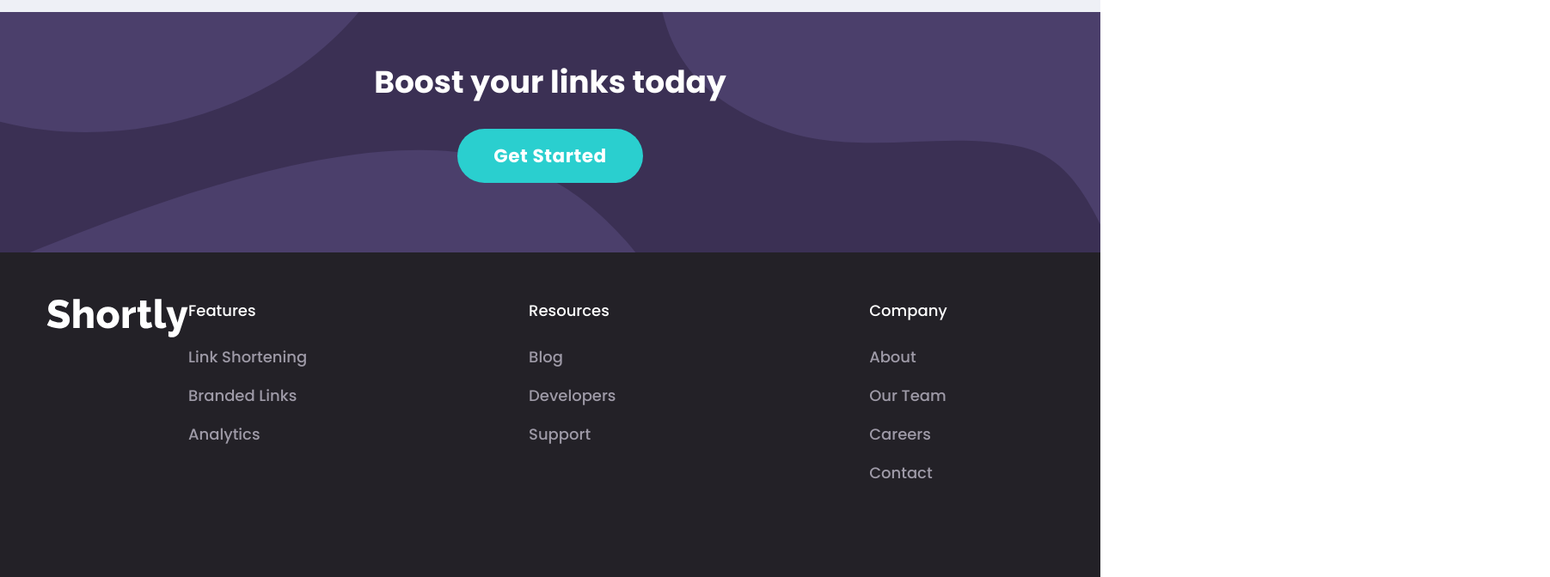
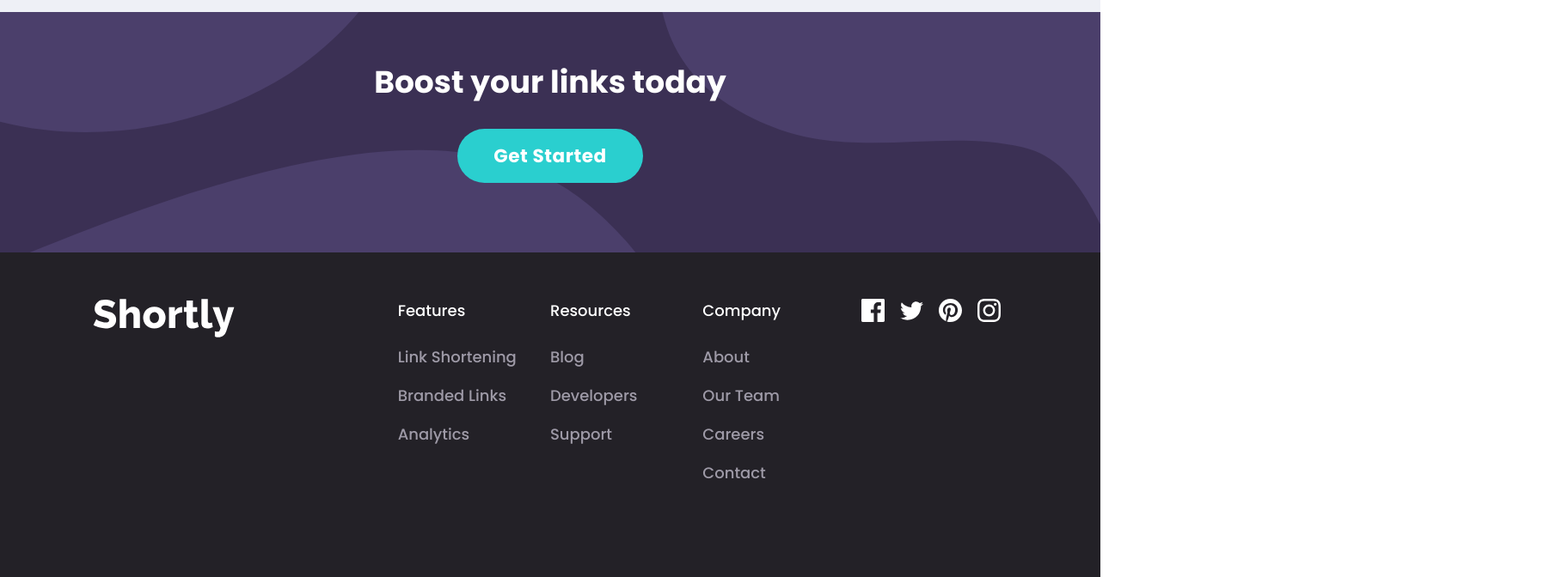
Before and after one commit to niwsa/shortly, a Next.js app in the folder shortly/: page / in a window 1280 px wide. Shown: the part 1703-2375 px from the top of the page at 86% size, 1803 px wide, since content can reach past the window. Built offline with nearby package versions, Linux system fonts and the light colour scheme.

Commit message:
Fix overflowing footer

```diff
--- a/shortly/components/Footer/index.module.css
+++ b/shortly/components/Footer/index.module.css
@@ -70,8 +70,10 @@
 @media screen and (min-width: 900px) {
   .footer {
     display: grid;
-    grid-template-columns: minmax(min-content, 1fr) minmax(max-content, 2fr);
+    /* grid-template-columns: minmax(min-content, 1fr) minmax(min-content, 2fr); */
+    grid-template-columns: 1fr 2fr;
     justify-items: start;
+    padding: var(--space-xl) var(--content-padding);
   }
 
   .footer__logo {
```
